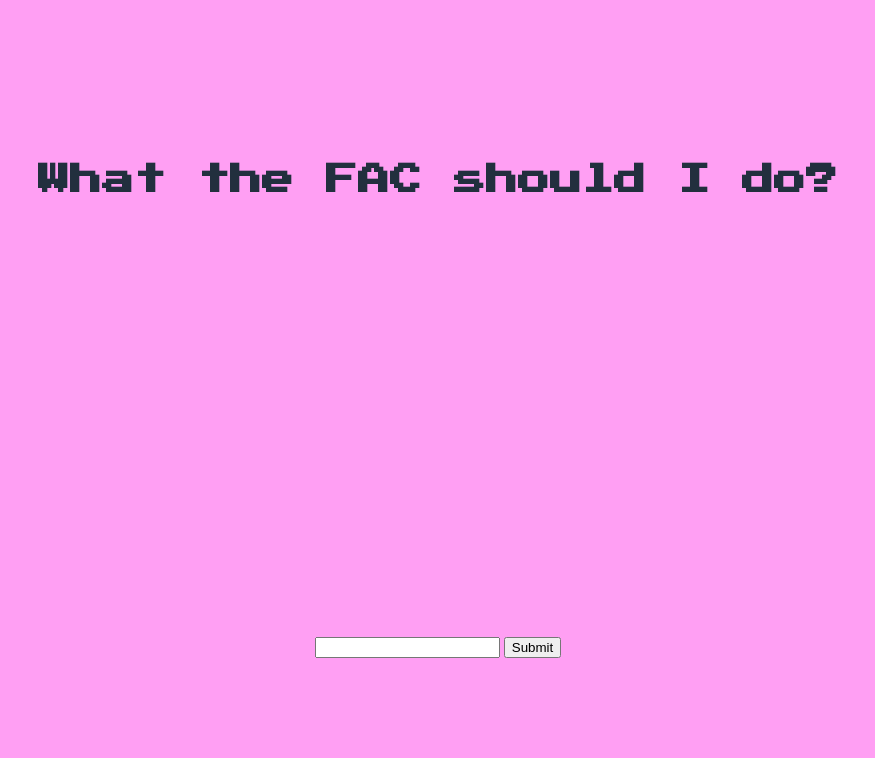
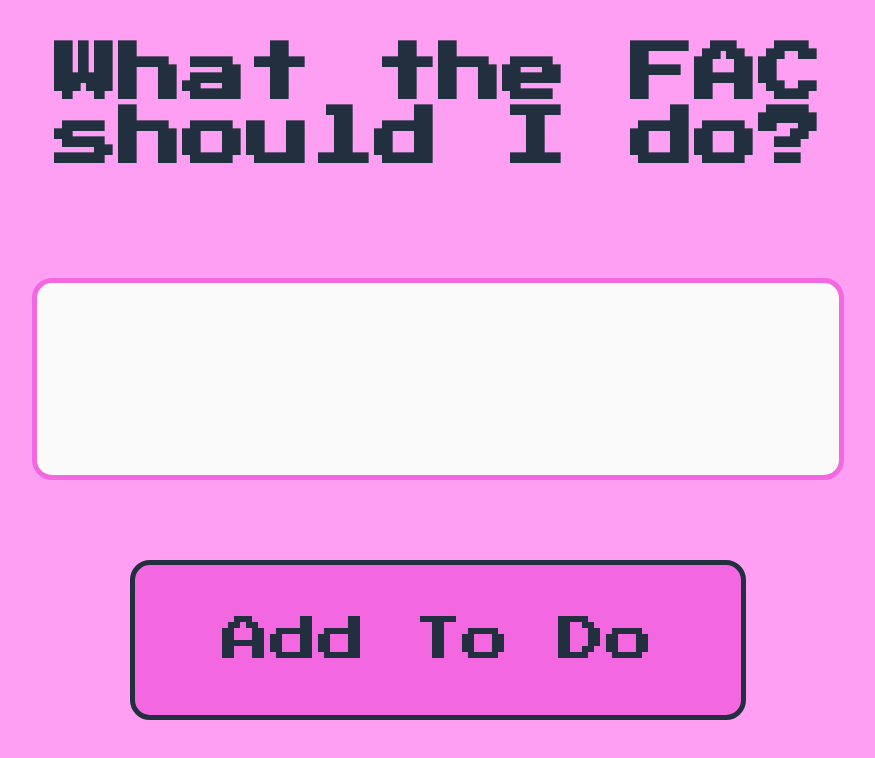
Before and after one commit to fac-13/Team-GIPHT-Todo, a website: page index.html in a window 1280 px wide. Shown: the whole page, without its empty margins (202-1077 px from the left). Drawn offline with Linux system fonts and the light colour scheme.

Commit message:
style form and button relates #20

```diff
--- a/index.html
+++ b/index.html
@@ -14,7 +14,7 @@
     </div>
     <form id="add-todo">
       <input type="text" name="description" value="">
-      <input type="submit" name="submit-todo" value="Submit">
+      <input type="submit" name="submit-todo" value="Add To Do">
     </form>
   </body>
   <script type="text/javascript" src = "./logic.js"></script>
--- a/style.css
+++ b/style.css
@@ -1,13 +1,17 @@
+html {
+  font-size: 16px;
+}
+
 body {
   max-width: 1140px;
   height: 100vh;
-  margin: 0 auto;
-  padding: 0;
   background-color: #ff9ff3;
   display: flex;
   flex-direction: column;
   justify-content: center;
   align-items: center;
+  margin: 0 auto;
+  padding: 0;
 }
 
 /* Header */
@@ -15,13 +19,16 @@ body {
 h1 {
   color: #222f3e;
   font-family: "Press Start 2P", cursive;
+  text-align: center;
+  font-size: 4rem;
 }
 
 /* To do container */
 
 #todo-container {
   height: 50%;
-  overflow: scroll;
+  width: 40%;
+  overflow: auto;
 }
 
 #add-todo {
@@ -29,10 +36,6 @@ h1 {
   text-align: center;
 }
 
-#todo-container,
-#add-todo {
-  width: 40%;
-}
 
 /* Icons */
 
@@ -51,3 +54,39 @@ i {
 .marked {
   text-decoration: line-through;
 }
+
+/* Form */
+
+#add-todo {
+  width: 90%;
+}
+
+input[type=text] {
+  background-color: #fafafa;
+  border: solid 5px #f368e0;
+  border-radius: 20px;
+  width: 75%;
+  padding: 1rem;
+  font-size: 3rem;
+  height: 10rem;
+}
+
+input[type=submit] {
+  font-size: 3rem;
+  font-family: 'press start 2p', cursive;
+  color: #222f3e;
+  background-color: #f368e0;
+  border: solid 5px #222f3e;
+  border-radius: 20px;
+  width: 60%;
+  margin: 5rem;
+  height: 10rem;
+
+}
+
+input[type=submit]:hover {
+  color: #fafafa;
+  background-color: #222f3e;
+  border: solid 5px #f368e0;
+
+}
```
